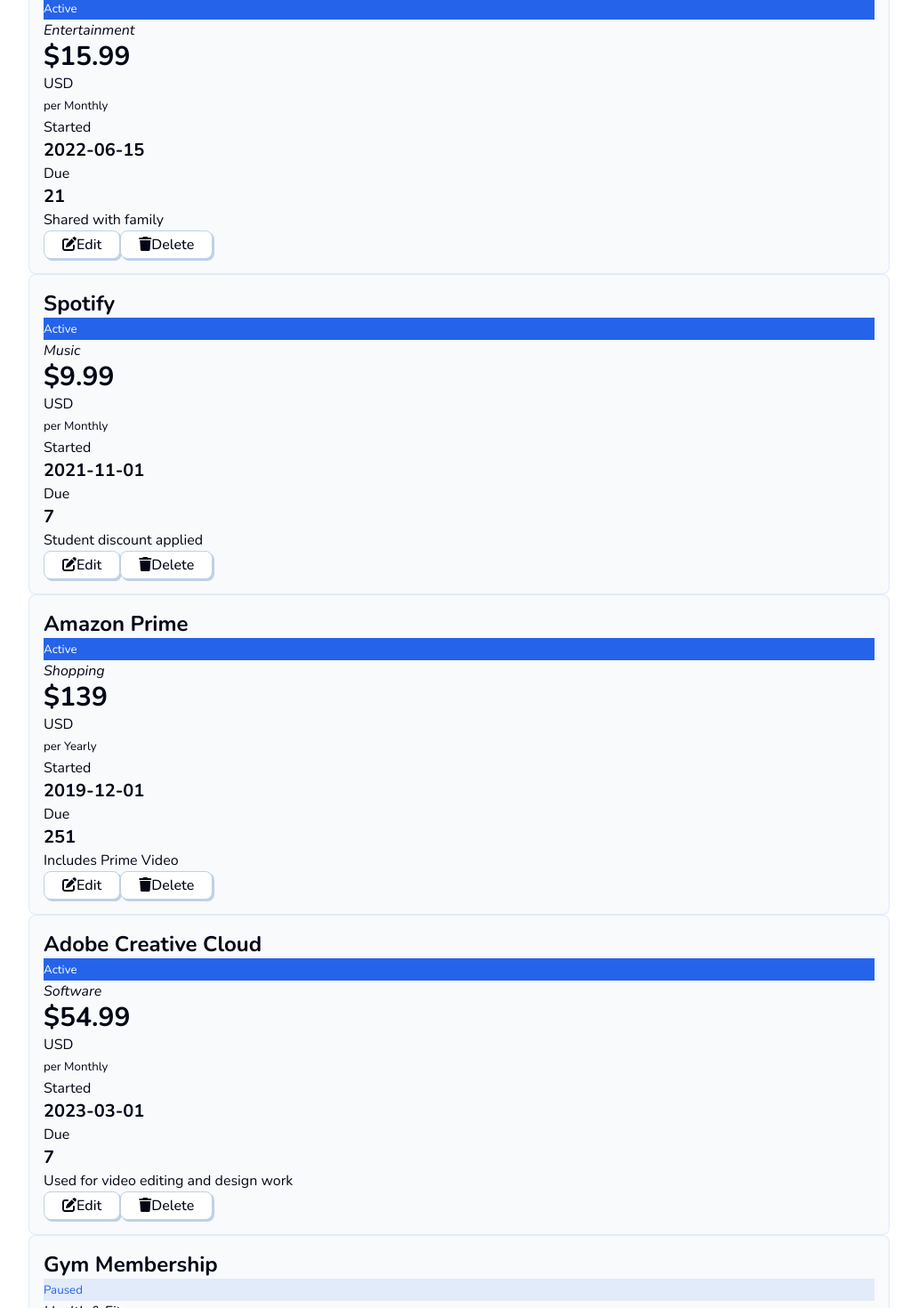
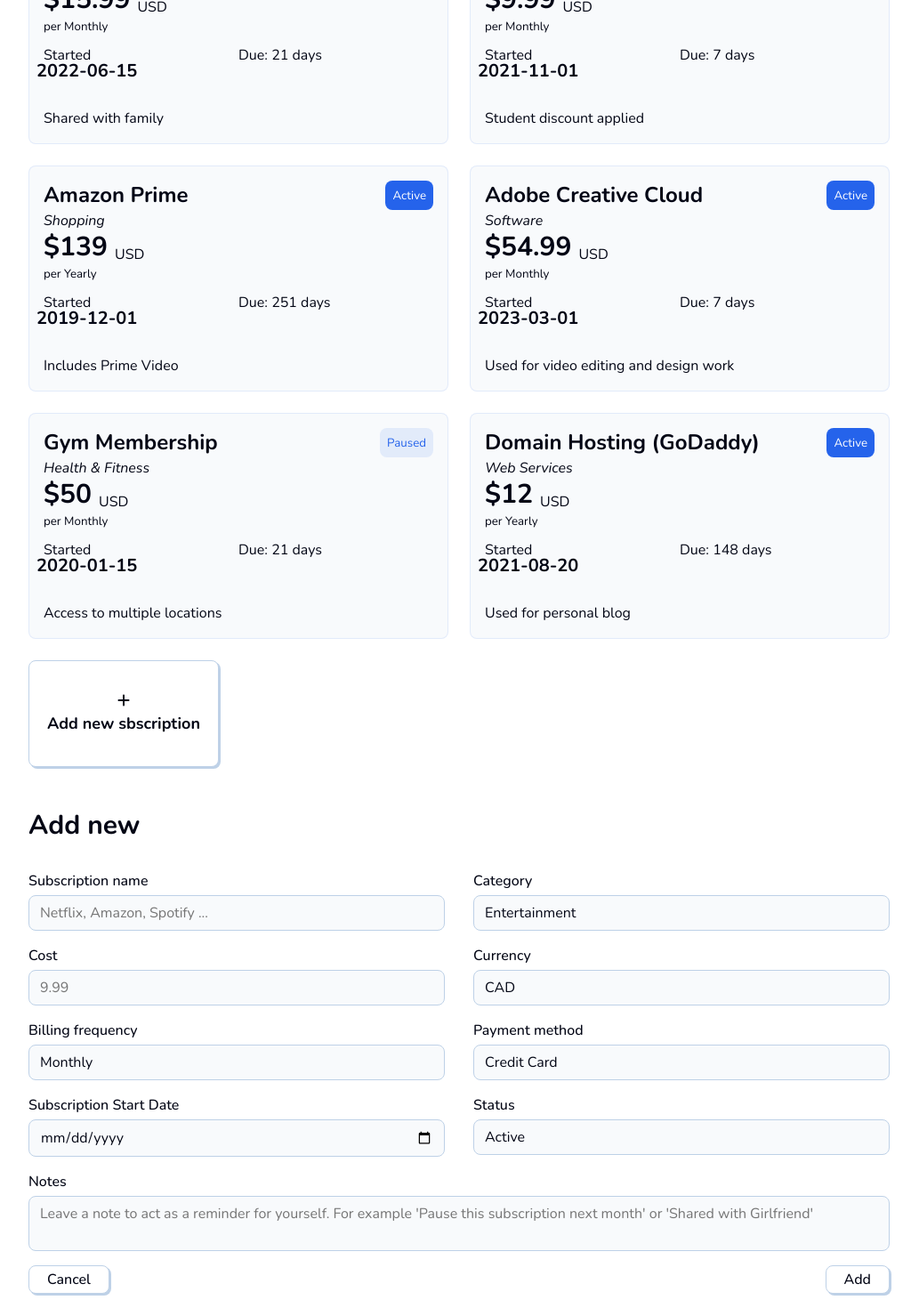
Before and after one commit to BK0SS/Sub-Bud, a Next.js app in the folder sub-bud/: page /dashboard in a window 1280 px wide. Shown: the part 680-2150 px from the top of the page at 89% size, without its empty margins (124-1157 px from the left). Built offline with nearby package versions, Linux system fonts and the light colour scheme.

Commit message:
subform.jsx globals.css display

```diff
--- a/sub-bud/app/globals.css
+++ b/sub-bud/app/globals.css
@@ -136,8 +136,139 @@
 
 /* dashboard page */
 
+section{
+  display: flex;
+  flex-direction: column;
+  gap: 1rem;
+}
+section>h2{
+  padding-bottom: 1rem;
+}
 
+.analytics-card{
+  display: grid;
+  grid-template-columns: repeat(2, minmax(0,1fr));
+  gap: 0.25rem;
+  border-radius: var(--border-radius-large);
+  overflow: hidden;
 
+}
+
+.analytics-item{
+  background: var(--background-muted);
+  padding: 1rem;
+}
+
+.analytics-item p{
+  text-transform: capitalize;
+}
+.card-container{
+  display: grid;
+  grid-template-columns: repeat(1, minmax(0,1fr));
+  gap: 1rem;
+}
+
+.subscription-card{
+  display: flex;
+  flex-direction: column;
+
+  position: relative;
+  overflow: hidden;
+  transition-duration: 200ms;
+}
+
+.subscription-card>div:first-of-type{
+  display: flex;
+  align-items: flex-start;
+  justify-content: space-between;
+  gap: 1rem;
+}
+
+.status{
+  padding: 0.25rem 0.5rem;
+  border-radius: var(--border-radius-small);
+}
+.sub-cost{
+  display: flex;
+  align-items: flex-end;
+  gap: 0.5rem;
+}
+.sub-cost p{
+  margin-bottom: -2px;
+}
+
+.sub-renewal{
+  padding-top: 0.5rem;
+  display: grid;
+  grid-template-columns: repeat(2,minmax(0,1fr));
+}
+
+.sub-renewal h4{
+  margin: -0.5rem;
+}
+.white-line{
+  background:var(--background-muted);
+  height: 3px;
+  width: 100%;
+  margin: 1rem 0;
+}
+.subscription-actions{
+  pointer-events: none;
+  transition-duration: 200ms;
+  opacity: 0;
+  z-index: 10;
+  position: absolute;
+  bottom: 0;
+  left: 0;
+  width: 100%;
+  padding: 1rem;
+  display: flex;
+  justify-content: space-between;
+  align-items: center;
+  gap: 1rem;
+}
+
+.subscription-actions button {
+  width: 100%;
+}
+.subscription-actions button i{
+  padding-right: 0.5rem;
+}
+.subscription-card:hover .subscription-actions{
+  pointer-events: all;
+  opacity: 1;
+}
+.add-subscription{
+  aspect-ratio: 16/9;
+  -webkit-box-direction: 100%;
+}
+section form {
+  display: grid;
+  grid-template-columns: repeat(2, minmax(0,1fr));
+  gap: 1rem;
+}
+section form label{
+  display: flex;
+  flex-direction: column;
+  gap: 0.25rem;
+  width: 100%;
+  max-width: unset;
+}
+
+.form-submit-btns{
+  display: flex;
+  align-items: center;
+  justify-content: space-between;
+  gap: 1rem;
+}
+
+.fat-column{
+  grid-column: span 2 / span 2;
+}
+form textarea{
+  resize: none;
+
+}
 /* login */
 .login{
   display: flex;
@@ -210,6 +341,14 @@
     max-width: 400px;
   }
 
+  .card-container{
+    grid-template-columns: repeat(2,minmax(0,1fr));
+    gap: 1.5rem;
+  }
+  section form{
+    gap: 1rem 2rem;
+  }
+
 }
 @media (min-width: 780px)
 {
@@ -228,4 +367,7 @@
     align-items: flex-end;
   }
 
+  .analytics-card{
+    grid-template-columns: repeat(3,minmax(0,1fr));
+  }
 }
--- a/sub-bud/components/SubscriptionForm.jsx
+++ b/sub-bud/components/SubscriptionForm.jsx
@@ -1,5 +1,113 @@
-export default function SubscriptionForm(){
-    return (
-        <div></div>
-    )
+"use client";
+
+export default function SubscriptionForm() {
+  return (
+    <section>
+      <h2>Add new</h2>
+      <form onSubmit={() => {}}>
+        <label>
+          <span>Subscription name</span>
+          <input
+            type="text"
+            name="name"
+            placeholder="Netflix, Amazon, Spotify ..."
+            required
+          ></input>
+        </label>
+        <label>
+          <span>Category</span>
+          <select name="category" required>
+            {[
+              "Entertainment",
+              "Music",
+              "Software",
+              "Web Services",
+              "Health & Fitness",
+              "Food",
+              "Travel",
+              "Utility",
+              "Other",
+            ].map((cat, catIndex) => {
+              return <option key={catIndex}>{cat}</option>;
+            })}
+          </select>
+        </label>
+
+        <label>
+          <span>Cost</span>
+          <input type="number" name="cost" step="0.01"placeholder="9.99" required></input>
+        </label>
+
+        <label>
+            <span>Currency</span>
+            <select name="currency">
+                {['CAD','USD','EUR','RUB','UAH'].map((cur,curIndex)=>{
+                    return (
+                        <option key={curIndex}>
+                            {cur}
+                        </option>
+                    )
+                })}
+            </select>
+        </label>
+        <label>
+            <span>Billing frequency</span>
+            <select name="billingFrequency">
+                {['Monthly','Yearly','Quarterly','One-time'].map((bil,bilIndex)=>{
+                    return (
+                        <option key={bilIndex}>
+                            {bil}
+                        </option>
+                    )
+                })}
+            </select>
+        </label>
+
+        <label>
+            <span>Payment method</span>
+            <select name="paymentMethod">
+                {['Credit Card','Debit Card','Paypal','Bank Transfer','Other'].map((pay,payIndex)=>{
+                    return (
+                        <option key={payIndex}>
+                            {pay}
+                        </option>
+                    )
+                })}
+            </select>
+        </label>
+
+        <label>
+            <span>Subscription Start Date</span>
+            <input type="date" name="startDate" required></input>
+
+        </label>
+
+        <label>
+            <span>Status</span>
+            <select name="status">
+                {['Active','Paused','Cancelled'].map((sta,staIndex)=>{
+                    return (
+                        <option key={staIndex}>
+                            {sta}
+                        </option>
+                    )
+                })}
+            </select>
+        </label>
+
+        <label className="fat-column">
+            <span>Notes</span>
+            <textarea name="notes" placeholder="Leave a note to act as a reminder for yourself. For example 'Pause this subscription next month' or 'Shared with Girlfriend'"></textarea>
+        </label>
+
+        <div className="fat-column form-submit-btns">
+            <button>Cancel</button>
+            <button type="submit">
+                Add
+            </button>
+        </div>
+
+      </form>
+    </section>
+  );
 }
--- a/sub-bud/components/SubscriptionsDisplay.jsx
+++ b/sub-bud/components/SubscriptionsDisplay.jsx
@@ -1,25 +1,39 @@
 import { getDaysUntilNextCharge, subscriptions } from "@/utils";
 
-export default function SubscriptionsDisplay(){
-
+export default function SubscriptionsDisplay() {
   return (
     <section>
       <h2>Your Subscriptions</h2>
       <div className="card-container">
-
-                {
-                    subscriptions.map((sub,subIndex)=>{
-                        const {name,category, cost, currency, billingFrequency,startDate,
-                            notes, status} =sub;
-                        return(
-                            <div key={subIndex} className="card subsription-card">
+        {subscriptions.map((sub, subIndex) => {
+          const {
+            name,
+            category,
+            cost,
+            currency,
+            billingFrequency,
+            startDate,
+            notes,
+            status,
+          } = sub;
+          return (
+            <div key={subIndex} className="card subscription-card">
               <div>
                 <h3>{name}</h3>
-                                <div className={'status ' + (status === 'Active' ? ' card-button-primary':' card-button-secondary')}>
+                <div
+                  className={
+                    "status " +
+                    (status === "Active"
+                      ? " card-button-primary"
+                      : " card-button-secondary")
+                  }
+                >
                   <small>{status}</small>
                 </div>
               </div>
-                                <p><i>{category}</i></p>
+              <p>
+                <i>{category}</i>
+              </p>
               <div className="sub-cost">
                 <h2>${cost}</h2>
                 <p>{currency}</p>
@@ -31,10 +45,11 @@
                   <h4>{startDate}</h4>
                 </div>
                 <div>
-                                        <p>Due</p>
-                                        <h4>{getDaysUntilNextCharge(startDate,billingFrequency)}</h4>
+                  <p>Due: {getDaysUntilNextCharge(startDate, billingFrequency)} days</p>
+
                 </div>
 
+              </div>
               <div className="white-line"></div>
                 <p>{notes}</p>
 
@@ -49,16 +64,14 @@
                   </button>
                 </div>
             </div>
-                            </div>
-                        )
-                    })
-                }
+          );
+        })}
 
-                <button className="button-card add-subscriptions">
+        <button className="button-card add-subscription">
           <i className="fa-solid fa-plus"></i>
           <h5>Add new sbscription</h5>
         </button>
       </div>
     </section>
-    )
+  );
 }
```
Lines whose indentation alone changed are shown as unchanged.
